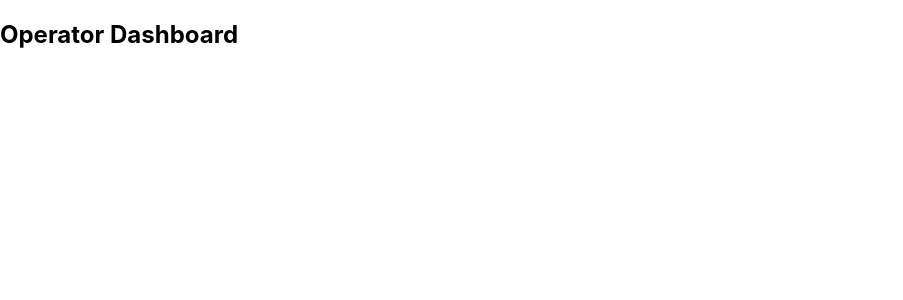
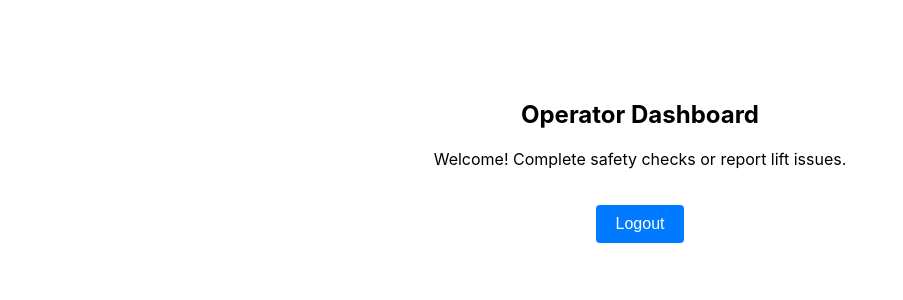
Before and after one commit to KevanPangburn/ManageLift, a React (Create React App) app in the folder frontend/: page /operator in a window 1280 px wide. Shown: the top 300 px of the page, without its empty margins (0-903 px from the left). Built offline with nearby package versions, Linux system fonts and the light colour scheme.

Commit message:
Add logout functionality to Operator and Customer dashboards

```diff
--- a/frontend/src/App.js
+++ b/frontend/src/App.js
@@ -2,6 +2,8 @@ import React from 'react';
 import { BrowserRouter as Router, Routes, Route } from 'react-router-dom';
 import LoginPage from './LoginPage';
 import TechnicianDashboard from './TechnicianDashboard';
+import OperatorDashboard from './OperatorDashboard';
+import CustomerDashboard from './CustomerDashboard';
 
 function App() {
   return (
@@ -9,8 +11,8 @@ function App() {
       <Routes>
         <Route path="/" element={<LoginPage />} />
         <Route path="/dashboard" element={<TechnicianDashboard />} />
-        <Route path="/operator" element={<h2>Operator Dashboard</h2>} />
-        <Route path="/customer" element={<h2>Customer Dashboard</h2>} />
+        <Route path="/operator" element={<OperatorDashboard />} />
+        <Route path="/customer" element={<CustomerDashboard />} />
       </Routes>
     </Router>
   );
--- a/frontend/src/CustomerDashboard.jsx
+++ b/frontend/src/CustomerDashboard.jsx
@@ -1,19 +1,36 @@
 import React from 'react';
+import { useNavigate } from 'react-router-dom';
 
 const CustomerDashboard = () => {
+  const navigate = useNavigate();
+
+  const handleLogout = () => {
+    navigate('/');
+  };
+
   return (
     <div style={styles.container}>
-      <h1>Customer Dashboard</h1>
-      <p>Welcome Customer! View maintenance logs and reports here.</p>
+      <h2>Customer Dashboard</h2>
+      <p>Welcome! You can view lift status and reports here.</p>
+      <button style={styles.button} onClick={handleLogout}>Logout</button>
     </div>
   );
 };
 
 const styles = {
   container: {
-    padding: '2rem',
     textAlign: 'center',
-    fontFamily: 'Arial, sans-serif',
+    marginTop: '100px',
+  },
+  button: {
+    marginTop: '20px',
+    padding: '10px 20px',
+    fontSize: '16px',
+    backgroundColor: '#007bff',
+    color: '#fff',
+    border: 'none',
+    borderRadius: '4px',
+    cursor: 'pointer',
   },
 };
 
--- a/frontend/src/OperatorDashboard.jsx
+++ b/frontend/src/OperatorDashboard.jsx
@@ -1,19 +1,36 @@
 import React from 'react';
+import { useNavigate } from 'react-router-dom';
 
 const OperatorDashboard = () => {
+  const navigate = useNavigate();
+
+  const handleLogout = () => {
+    navigate('/');
+  };
+
   return (
     <div style={styles.container}>
-      <h1>Operator Dashboard</h1>
-      <p>Welcome Operator! Here you can perform safety checks.</p>
+      <h2>Operator Dashboard</h2>
+      <p>Welcome! Complete safety checks or report lift issues.</p>
+      <button style={styles.button} onClick={handleLogout}>Logout</button>
     </div>
   );
 };
 
 const styles = {
   container: {
-    padding: '2rem',
     textAlign: 'center',
-    fontFamily: 'Arial, sans-serif',
+    marginTop: '100px',
+  },
+  button: {
+    marginTop: '20px',
+    padding: '10px 20px',
+    fontSize: '16px',
+    backgroundColor: '#007bff',
+    color: '#fff',
+    border: 'none',
+    borderRadius: '4px',
+    cursor: 'pointer',
   },
 };
 
--- a/frontend/src/TechnicianDashboard.jsx
+++ b/frontend/src/TechnicianDashboard.jsx
@@ -1,10 +1,21 @@
 import React from 'react';
+import { useNavigate } from 'react-router-dom';
 
 const TechnicianDashboard = () => {
+  const navigate = useNavigate();
+
+  const handleLogout = () => {
+    // Future: clear auth state or token
+    navigate('/');
+  };
+
   return (
     <div style={styles.container}>
       <h1>Technician Dashboard</h1>
       <p>Welcome! Select a lift to view or perform maintenance.</p>
+      <button onClick={handleLogout} style={styles.logoutButton}>
+        Logout
+      </button>
     </div>
   );
 };
@@ -14,7 +25,16 @@ const styles = {
     padding: '2rem',
     textAlign: 'center',
     fontFamily: 'Arial, sans-serif',
-  }
+  },
+  logoutButton: {
+    marginTop: '20px',
+    padding: '10px 20px',
+    backgroundColor: '#dc3545',
+    color: '#fff',
+    border: 'none',
+    borderRadius: '4px',
+    cursor: 'pointer',
+  },
 };
 
 export default TechnicianDashboard;
```
